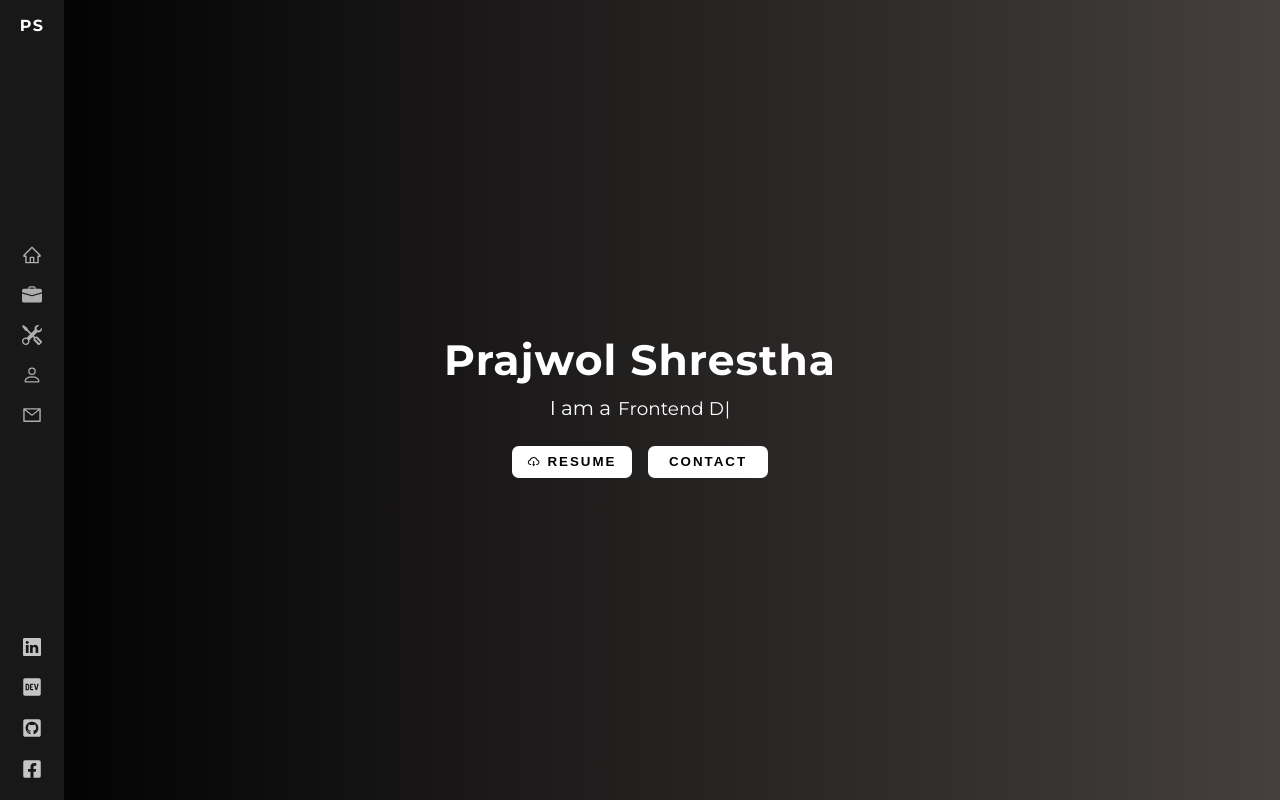
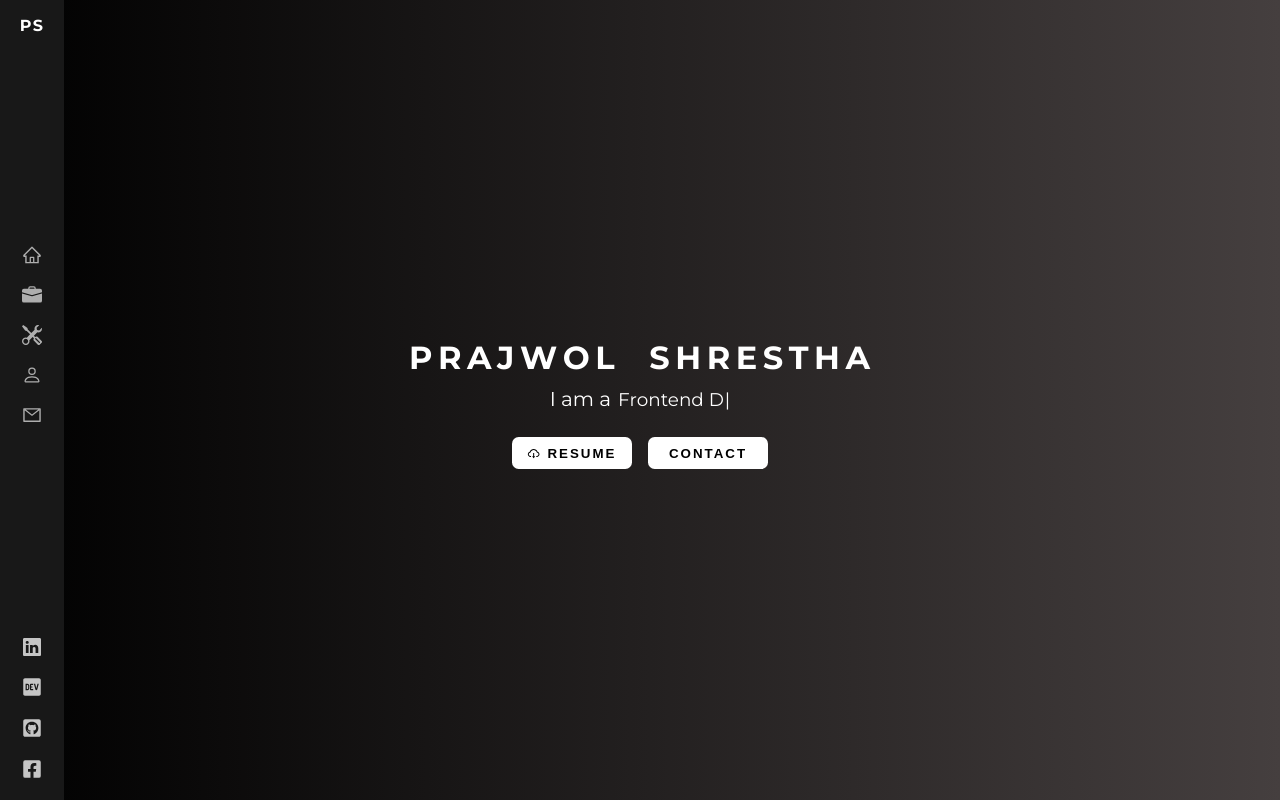
Before and after one commit to Prajwol-Shrestha/Portfolio, a React (Create React App) app: page / in a window 1280 px wide. Built offline with nearby package versions, Linux system fonts and the light colour scheme.

Commit message:
style: letter jump on hover animation

```diff
--- a/src/components/Landing/Landing.jsx
+++ b/src/components/Landing/Landing.jsx
@@ -12,16 +12,36 @@ export default function Landing() {
 
   return (
     <section className="hero-section">
-      <div className="scale-up-center intro">
-        <h1 className="heading"> Prajwol Shrestha </h1>
+      <div className="intro">
+        <h1 class="heading">
+          <span class="letter">P</span>
+          <span class="letter">r</span>
+          <span class="letter">a</span>
+          <span class="letter">j</span>
+          <span class="letter">w</span>
+          <span class="letter">o</span>
+          <span class="letter">l</span>
+          <span class="letter">&nbsp;</span>
+          <span class="letter">&nbsp;</span>
+          <span class="letter">S</span>
+          <span class="letter">h</span>
+          <span class="letter">r</span>
+          <span class="letter">e</span>
+          <span class="letter">s</span>
+          <span class="letter">t</span>
+          <span class="letter">h</span>
+          <span class="letter">a</span>
+        </h1>
+
         <div className="title flex">
           I am a
           <Typewriter
             I am a
             options={{
-              strings: ["Frontend Developer.", "Python Developer.", "Problem Solver."],
+              strings: ["Frontend Developer.", "React Developer.", "Problem Solver."],
               autoStart: true,
               loop: true,
+              pause: 50
             }}
           />{" "}
         </div>
--- a/src/styles/_animations.scss
+++ b/src/styles/_animations.scss
@@ -1,3 +1,28 @@
+// letter jump animation when hovered
+.intro{
+  .heading {
+    display: inline-block;
+    font-size: 36px;
+    display: flex;
+    gap: .125em;
+  }
+
+  .heading .letter {
+    font-size: $base-font-size * 2;
+    display: inline-block;
+    animation-play-state: paused;
+    cursor: default;
+  }
+
+  .heading .letter:hover {
+    transform: translateY(-8px);
+  }
+}
+
+
+
+
+
 // Scale Up Center
 
 .scale-up-center {
--- a/src/styles/index.css
+++ b/src/styles/index.css
@@ -127,6 +127,22 @@ span {
     margin-top: 0;
   }
 }
+.intro .heading {
+  display: inline-block;
+  font-size: 36px;
+  display: flex;
+  gap: 0.125em;
+}
+.intro .heading .letter {
+  font-size: 2rem;
+  display: inline-block;
+  animation-play-state: paused;
+  cursor: default;
+}
+.intro .heading .letter:hover {
+  transform: translateY(-8px);
+}
+
 .scale-up-center {
   -webkit-animation: scale-up-center 0.5s cubic-bezier(0.39, 0.575, 0.565, 1) both;
   animation: scale-up-center 0.5s cubic-bezier(0.39, 0.575, 0.565, 1) both;
@@ -413,7 +429,6 @@ span {
 }
 .hero-section .container .skills-container .skill:hover,
 .hero-section .container .skills-container .skill:focus {
-  cursor: pointer;
   transform: scale(1.15) !important;
 }
 
```
Also changed, not shown: 1 other file (tests, documents, lock files or other folders). Lines whose indentation alone changed are shown as unchanged.
